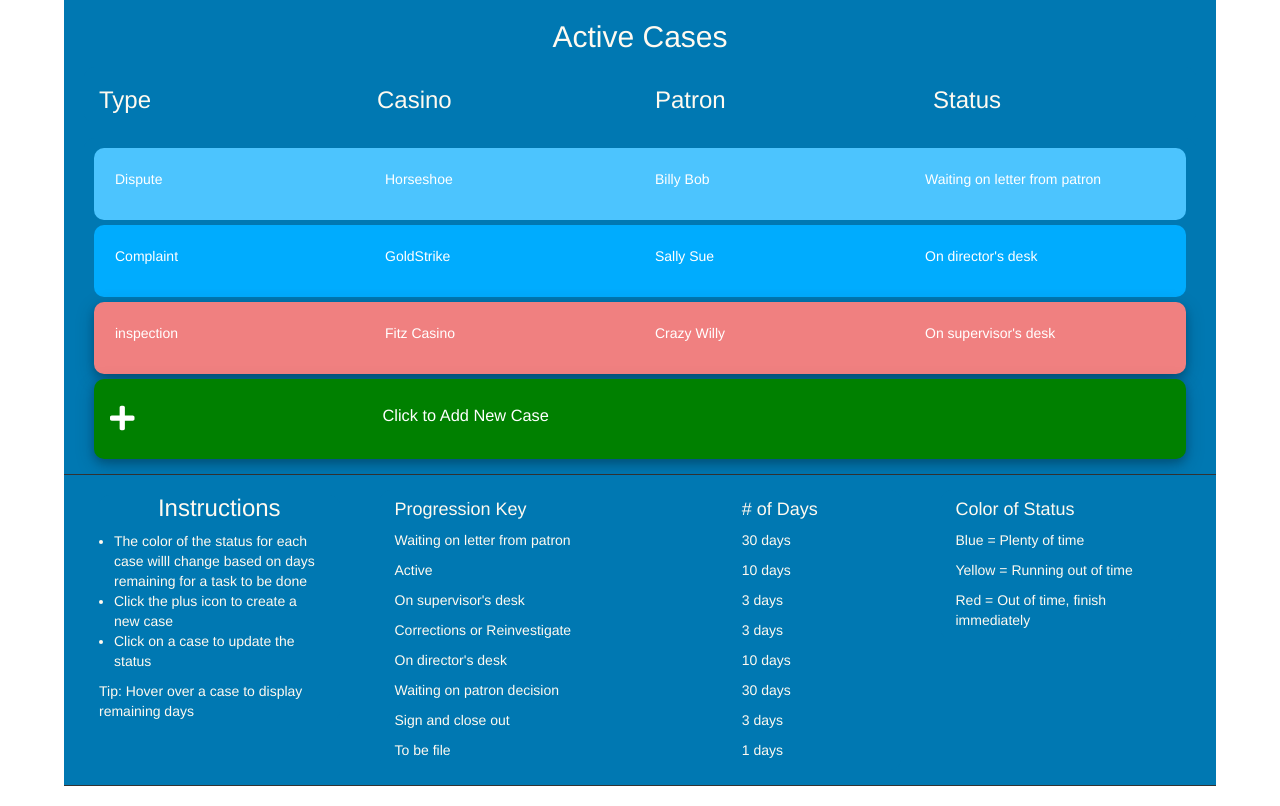
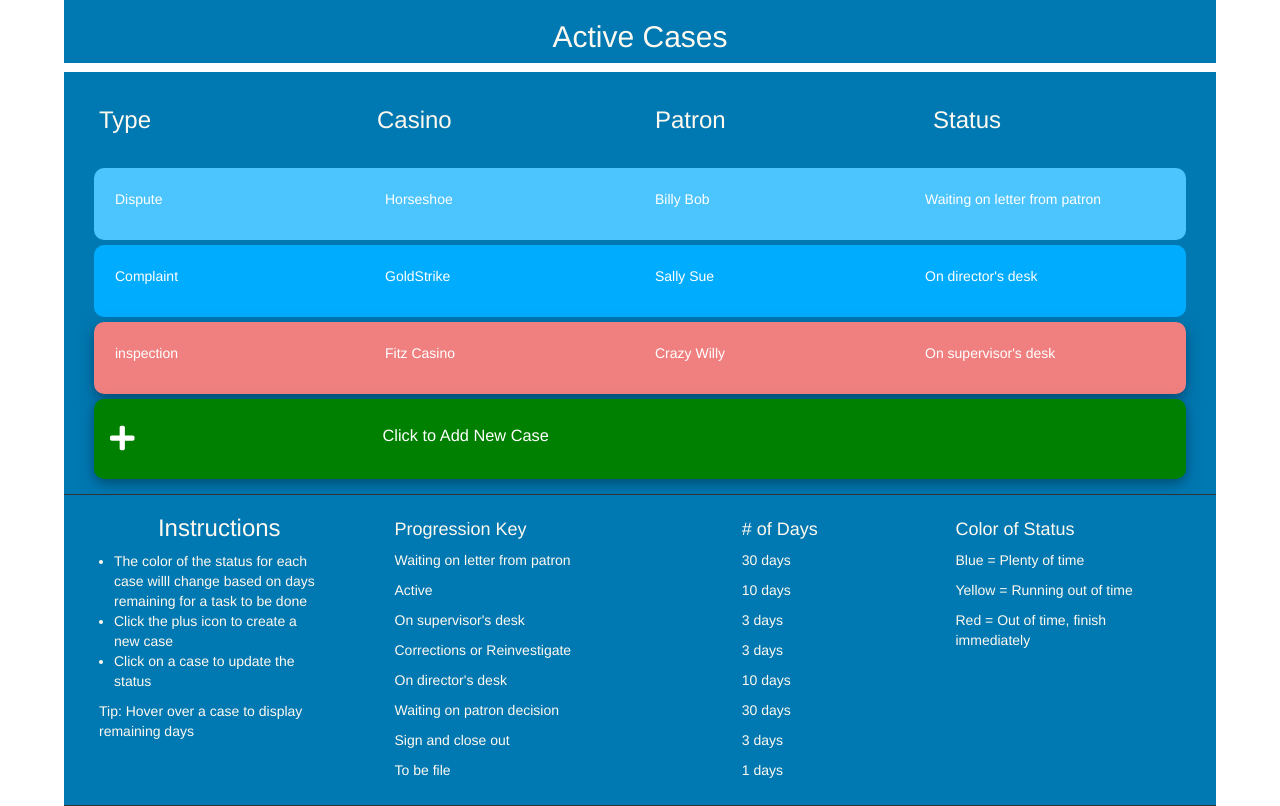
Before and after one commit to jcsmileyjr/active-cases, a React (Create React App) app: page / in a window 1280 px wide. Built offline with nearby package versions, Linux system fonts and the light colour scheme.

Commit message:
Bug: Title is cover up by content
- On the laptop, the content covered up the title. The fix was to update the height of the content area.

```diff
--- a/src/App.css
+++ b/src/App.css
@@ -67,7 +67,7 @@
     position: absolute;
     top: 0px; left:0; bottom:0; right:0;
     width: 90%;/* 60% in production*/
-    height: 87%;
+    height: 82%;
 }
 
 /*create a smaller centered div to hold the new case creation input fields*/
@@ -77,7 +77,7 @@
     position: absolute;
     top: 0px; left:0; bottom:0; right:0;
     width: 90%;/* 60% in production*/
-    height: 87%;
+    height: 82%;
 	background-color: #0078B2;
 }
 
--- a/src/Components/ChangeStatus/changeStatus.css
+++ b/src/Components/ChangeStatus/changeStatus.css
@@ -5,7 +5,7 @@
     position: absolute;
     top: 0px; left:0; bottom:0; right:0;
     width: 90%;/* 60% in production*/
-    height: 87%;
+    height: 82%;
 	background-color: #0078B2;
 }
 
```
